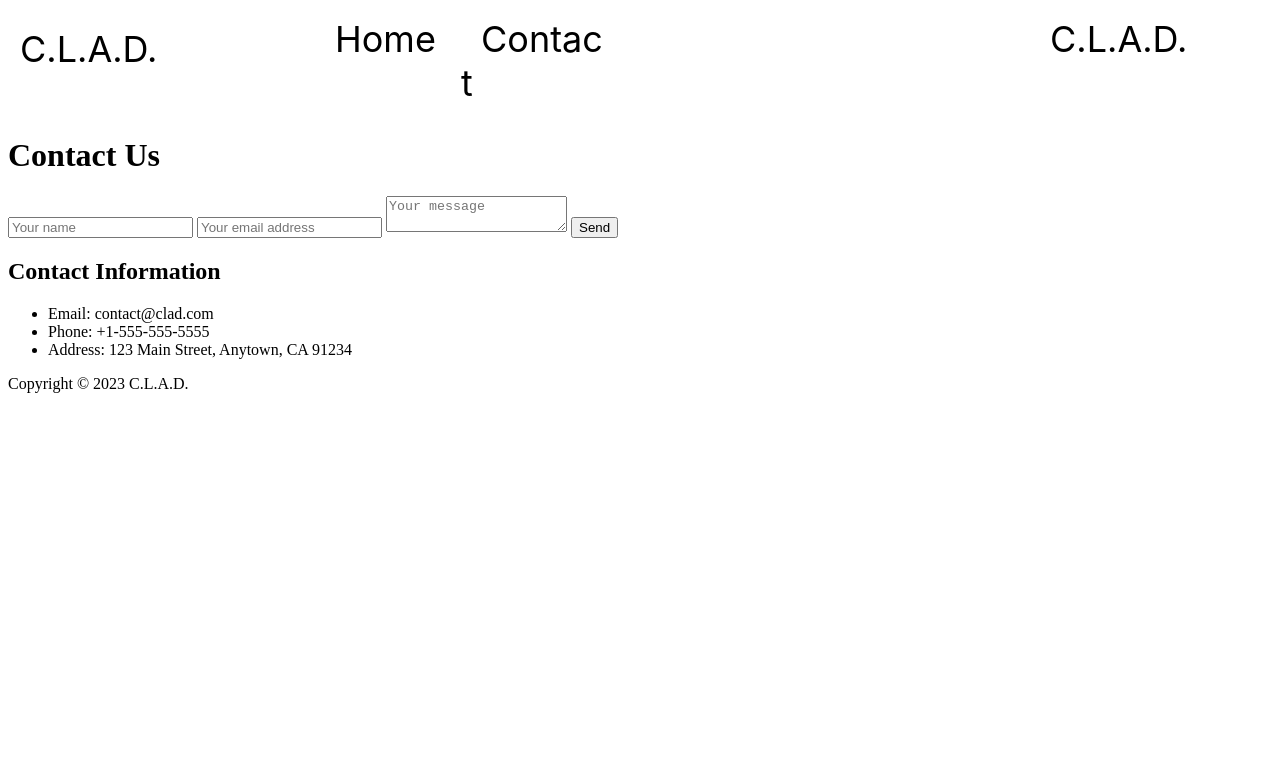
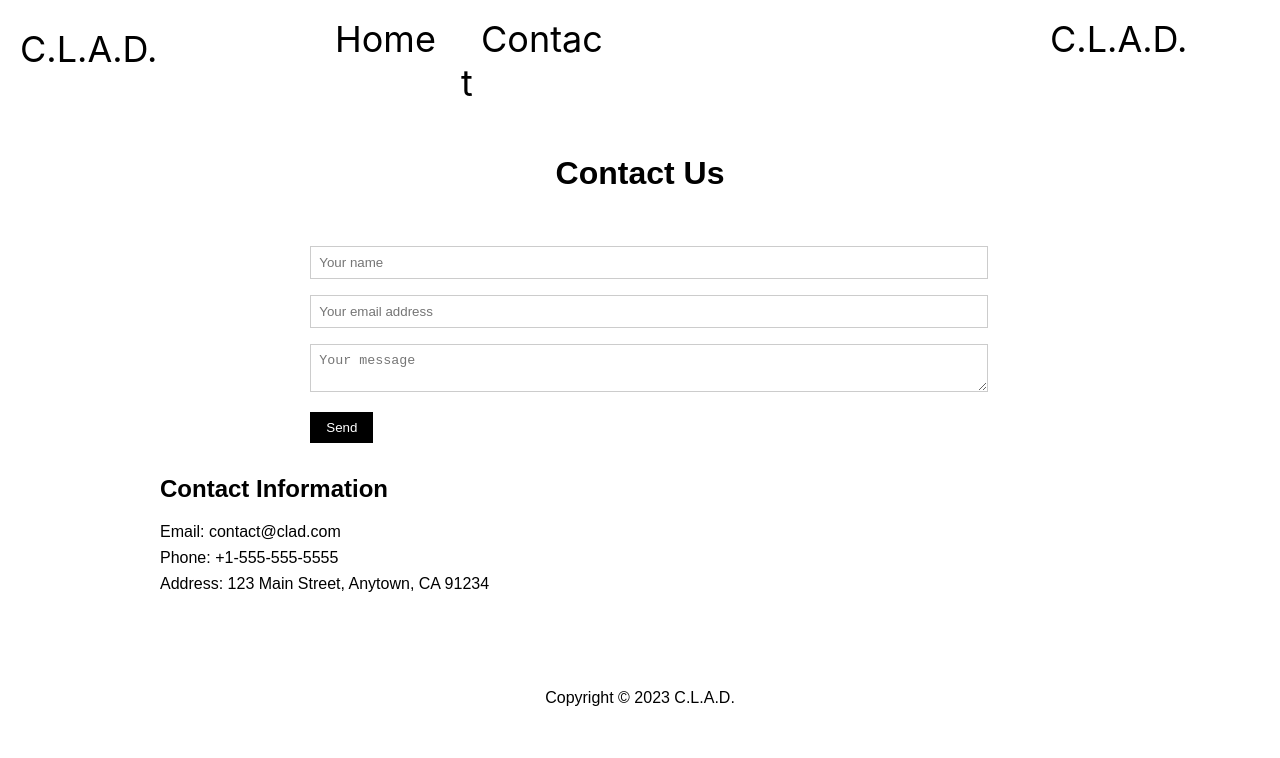
Before and after one commit to akshsaraf/CLAD-Website, a plain HTML site: page templetes/contact.html in a window 1280 px wide. Drawn offline with Linux system fonts and the light colour scheme.

Commit message:
contact.html

```diff
--- a/templetes/contact.html
+++ b/templetes/contact.html
@@ -4,11 +4,12 @@
   <meta charset="UTF-8">
   <meta name="viewport" content="width=device-width, initial-scale=1.0">
   <title>Contact Us</title>
+  <link rel="stylesheet" href="cont.css">
 </head>
 <body>
   <div id="navbar">
-    <div style="left: 0px; top: 15px; position: absolute; color: white; font-size: 48px; font-family: Inter; font-weight: 400; word-wrap: break-word" class="menu"><a href="/CLAD-Website/index.html">C.L.A.D.</a></div>
-    <div style="left: 315px; top: 17px; position: absolute; color: white; font-size: 36px; font-family: Inter; font-weight: 400; word-wrap: break-word" class="menu"><a href="/CLAD-Website/index.html">Home</a></div>
+    <div style="left: 0px; top: 15px; position: absolute; color: white; font-size: 48px; font-family: Inter; font-weight: 400; word-wrap: break-word" class="menu"><a href="index.html">C.L.A.D.</a></div>
+    <div style="left: 315px; top: 17px; position: absolute; color: white; font-size: 36px; font-family: Inter; font-weight: 400; word-wrap: break-word" class="menu"><a href="index.html">Home</a></div>
     <div style="width: 158px; height: 42px; left: 461px; top: 17px; position: absolute; color: white; font-size: 36px; font-family: Inter; font-weight: 400; word-wrap: break-word" class="menu"><a href="contact.html">Contact</a><br/></div>
     <div style="width: 207px; height: 88px; left: 992px; top: 0px; position: absolute; background: rgba(217, 217, 217, 0); border: 4px white solid"></div>
     <div style="left: 1030px; top: 17px; position: absolute; color: white; font-size: 36px; font-family: Inter; font-weight: 400; word-wrap: break-word" class="menu"><a href="clad.html">C.L.A.D.</a></div>
@@ -26,10 +27,10 @@
     </header>
     <main>
       <section id="form">
-          <form action="https://formspree.io/f/xknddggo" method="post">
-          <input type="text" name="name" placeholder="Your name" required>
-          <input type="email" name="email" placeholder="Your email address" required>
-          <textarea name="message" placeholder="Your message"></textarea required>
+        <form action="https://formspree.io/f/xknddggo" method="post">
+          <input type="text" name="name" placeholder="Your name">
+          <input type="email" name="email" placeholder="Your email address">
+          <textarea name="message" placeholder="Your message"></textarea>
           <button type="submit">Send</button>
         </form>
       </section>
@@ -48,6 +49,73 @@
   </div>
 </body>
 <style>
+  body {
+    font-family: sans-serif;
+  }
+
+  .container {
+    max-width: 960px;
+    margin: 0 auto;
+  }
+
+  header {
+    text-align: center;
+  }
+
+  h1 {
+    font-size: 2rem;
+    font-weight: bold;
+  }
+
+  main {
+    padding: 2rem 0;
+  }
+
+  #form {
+    display: flex;
+    flex-direction: column;
+    align-items: center;
+  }
+
+  input,
+  textarea {
+    width: 100%;
+    margin-bottom: 1rem;
+    padding: 0.5rem;
+    border: 1px solid #ccc;
+  }
+
+  button {
+    background-color: #000;
+    color: #fff;
+    padding: 0.5rem 1rem;
+    border: none;
+    cursor: pointer;
+  }
+
+  #info {
+    margin-top: 2rem;
+  }
+
+  h2 {
+    font-size: 1.5rem;
+    font-weight: bold;
+  }
+
+  ul {
+    list-style: none;
+    padding: 0;
+  }
+
+  li {
+    margin-bottom: 0.5rem;
+  }
+
+  footer {
+    text-align: center;
+    padding: 2rem 0;
+  }
+
   .whitespace{
     color: rgb(255, 255, 255);
   }
```
